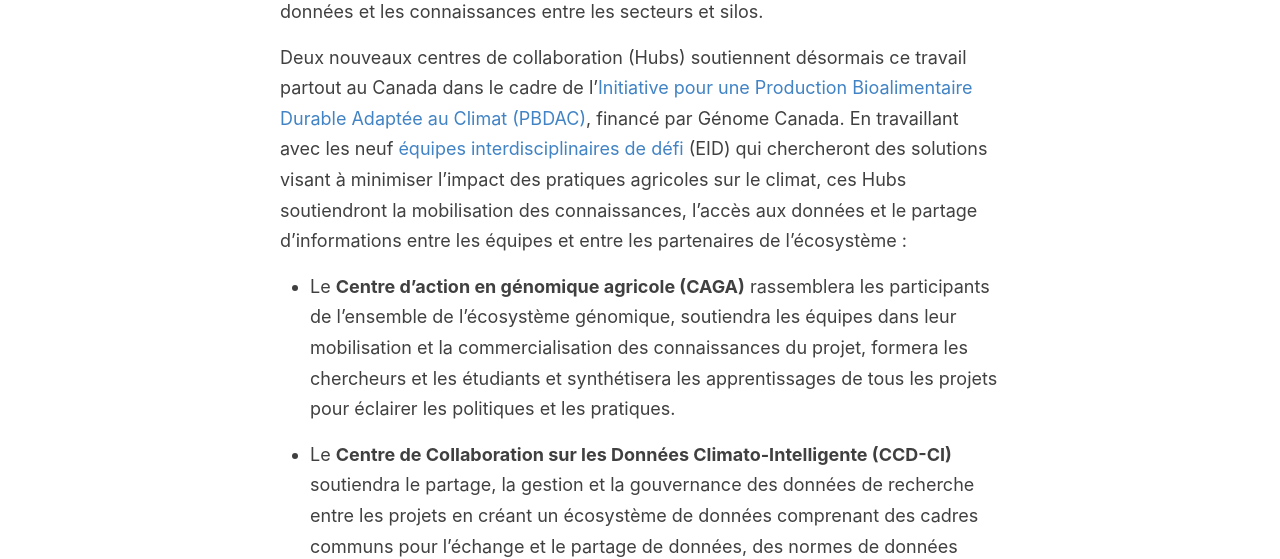
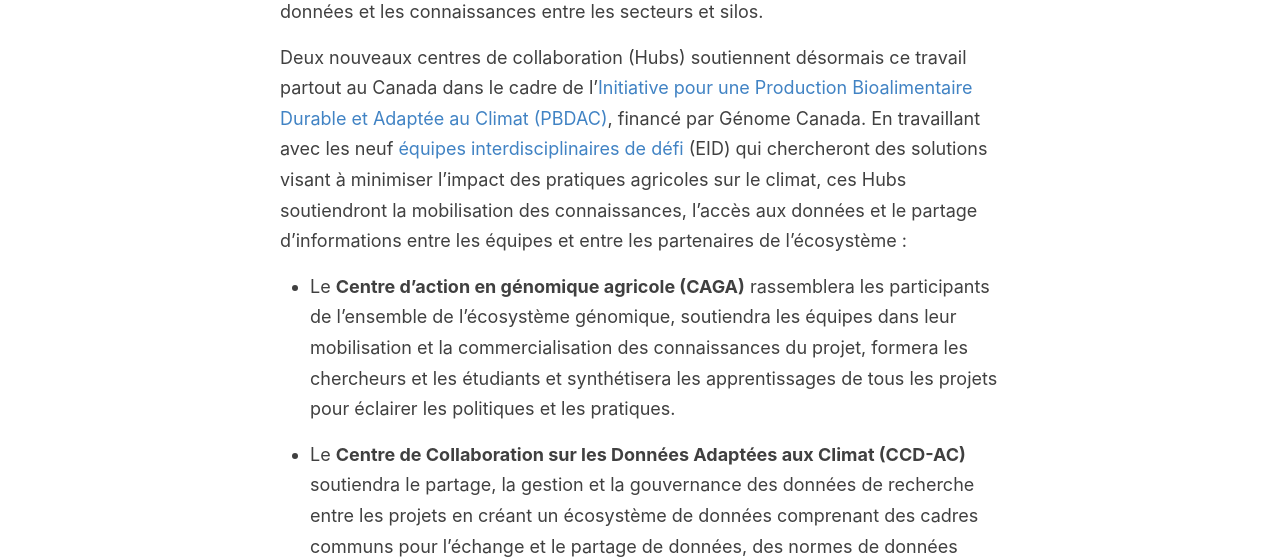
Before and after one commit to ClimateSmartAg/ClimateSmartAg-website-fr, a Jekyll site: the page built from index.md, in a window 1280 px wide. Shown: the part 569-1128 px from the top of the page. Built offline with Jekyll 4.4.1, drawn with Linux system fonts in a browser that asks for light colours; our own code applies the rules of GitHub Pages for plain Markdown files.

Commit message:
Update index.md

```diff
--- a/index.md
+++ b/index.md
@@ -6,11 +6,11 @@ L’agriculture et les systèmes alimentaires du Canada nourrissent non seulemen
 
 Les technologies génomiques recèlent un potentiel incroyable pour atteindre cet objectif. Pour réaliser ce potentiel, nous avons non seulement besoin de recherches innovantes en génomique, mais nous devons également collaborer et partager les données et les connaissances entre les secteurs et silos.
 
-Deux nouveaux centres de collaboration (Hubs) soutiennent désormais ce travail partout au Canada dans le cadre de l'[Initiative pour une Production Bioalimentaire Durable Adaptée au Climat (PBDAC)](https://genomecanada.ca/fr/des-investissements-de-genome-canada-ciblent-des-solutions-pour-une-production-bioalimentaire-durable-et-adaptee-au-climat/), financé par Génome Canada. En travaillant avec les neuf [équipes interdisciplinaires de défi](https://genomecanada.ca/fr/grace-a-la-genomique-le-canada-investit-dans-la-production-bioalimentaire-adaptee-au-climat-de-calibre-mondial/) (EID) qui chercheront des solutions visant à minimiser l'impact des pratiques agricoles sur le climat, ces Hubs soutiendront la mobilisation des connaissances, l'accès aux données et le partage d'informations entre les équipes et entre les partenaires de l'écosystème :
+Deux nouveaux centres de collaboration (Hubs) soutiennent désormais ce travail partout au Canada dans le cadre de l'[Initiative pour une Production Bioalimentaire Durable et Adaptée au Climat (PBDAC)](https://genomecanada.ca/fr/des-investissements-de-genome-canada-ciblent-des-solutions-pour-une-production-bioalimentaire-durable-et-adaptee-au-climat/), financé par Génome Canada. En travaillant avec les neuf [équipes interdisciplinaires de défi](https://genomecanada.ca/fr/grace-a-la-genomique-le-canada-investit-dans-la-production-bioalimentaire-adaptee-au-climat-de-calibre-mondial/) (EID) qui chercheront des solutions visant à minimiser l'impact des pratiques agricoles sur le climat, ces Hubs soutiendront la mobilisation des connaissances, l'accès aux données et le partage d'informations entre les équipes et entre les partenaires de l'écosystème :
 
 - Le **Centre d'action en génomique agricole (CAGA)** rassemblera les participants de l'ensemble de l'écosystème génomique, soutiendra les équipes dans leur mobilisation et la commercialisation des connaissances du projet, formera les chercheurs et les étudiants et synthétisera les apprentissages de tous les projets pour éclairer les politiques et les pratiques.
 
-- Le **Centre de Collaboration sur les Données Climato-Intelligente (CCD-CI)** soutiendra le partage, la gestion et la gouvernance des données de recherche entre les projets en créant un écosystème de données comprenant des cadres communs pour l'échange et le partage de données, des normes de données développées par la communauté et des logiciels open source. et des boîtes à outils de traitement de données réutilisables, une gouvernance des données fondée sur le consensus et une formation pour développer les compétences communautaires en matière de données.
+- Le **Centre de Collaboration sur les Données Adaptées aux Climat (CCD-AC)** soutiendra le partage, la gestion et la gouvernance des données de recherche entre les projets en créant un écosystème de données comprenant des cadres communs pour l'échange et le partage de données, des normes de données développées par la communauté et des logiciels open source. et des boîtes à outils de traitement de données réutilisables, une gouvernance des données fondée sur le consensus et une formation pour développer les compétences communautaires en matière de données.
   - [Connaissance/Page de Documentation](https://climatesmartagcollab.github.io/Documentation-fr/)
   - [Bibliothèque de schémas/Catalogue de Données](https://climatesmartagcollab.github.io/HUB-Harmonization/)
   - [Le GitHub de Climate Smart Ag](https://github.com/ClimateSmartAgCollab)
```
